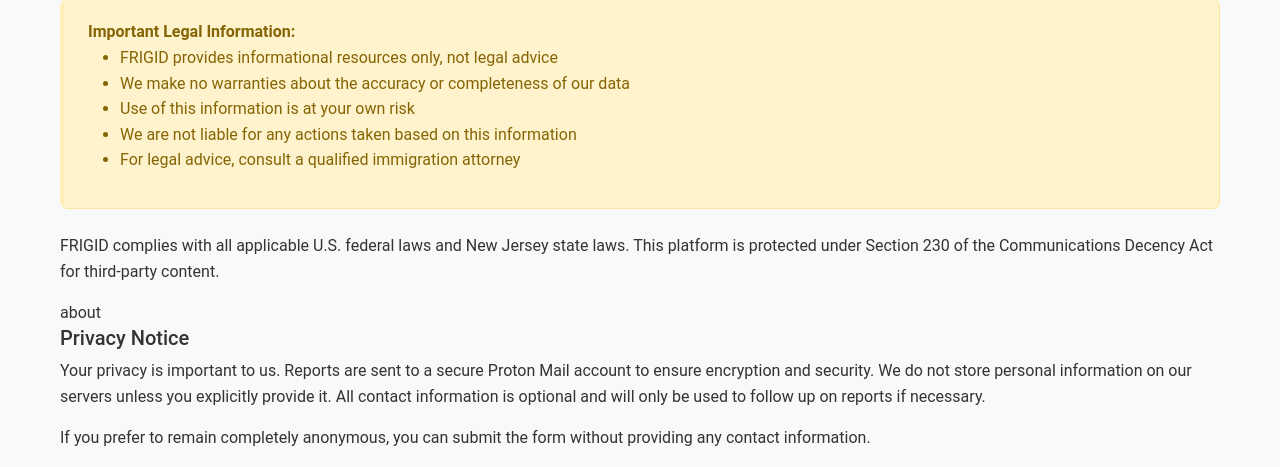
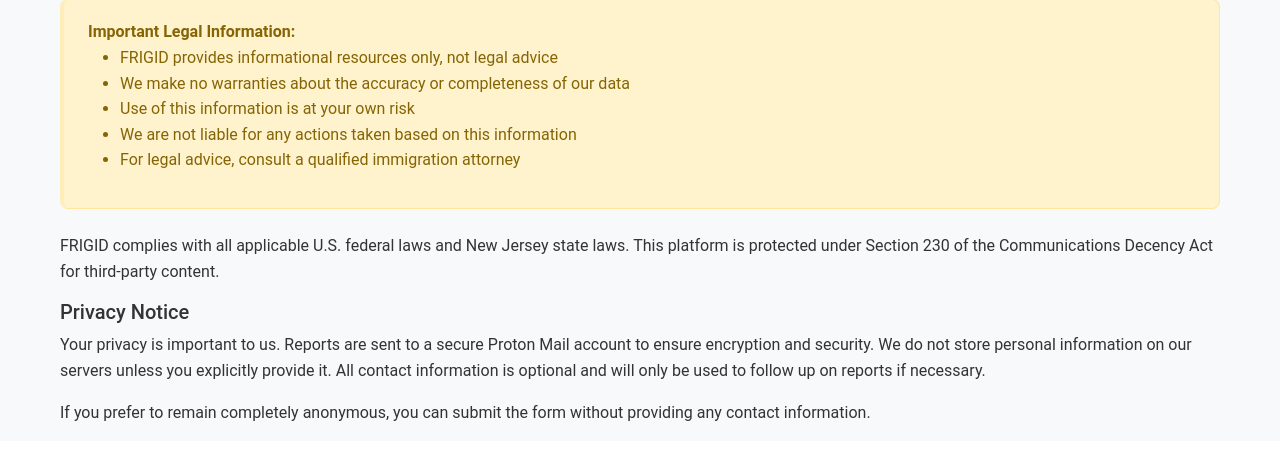
Before and after one commit to dharalam/FRIGID, a Flask app: page /report in a window 1280 px wide. Shown: the part 1674-2141 px from the top of the page. After the commit the page ends 2115 px from the top, so only its background shows below. Run offline with Flask 3, Linux system fonts and the light colour scheme; some libraries are stand-ins or nearby versions.

Commit message:
Update report.html

```diff
--- a/app/templates/report.html
+++ b/app/templates/report.html
@@ -116,7 +116,6 @@
                 </ul>
             </div>
             <p>FRIGID complies with all applicable U.S. federal laws and New Jersey state laws. This platform is protected under Section 230 of the Communications Decency Act for third-party content.</p>
-            about
             <div class="privacy-notice">
                 <h5>Privacy Notice</h5>
                 <p>Your privacy is important to us. Reports are sent to a secure Proton Mail account to ensure encryption and security. We do not store personal information on our servers unless you explicitly provide it. All contact information is optional and will only be used to follow up on reports if necessary.</p>
```
